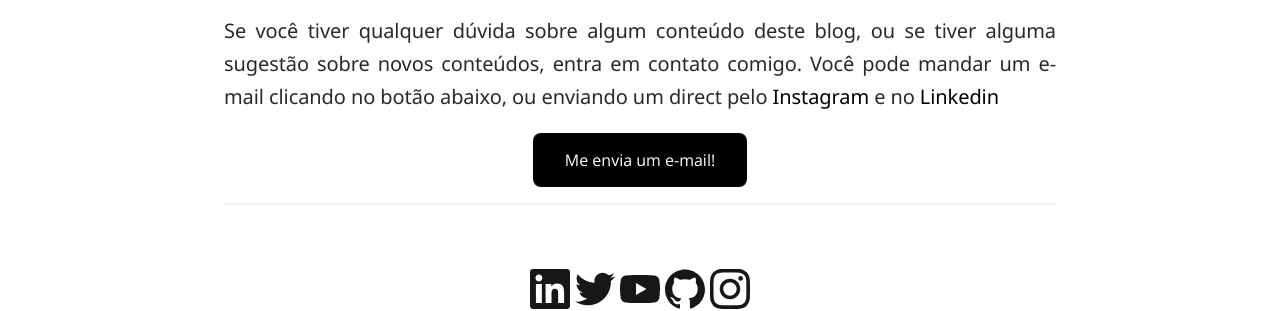
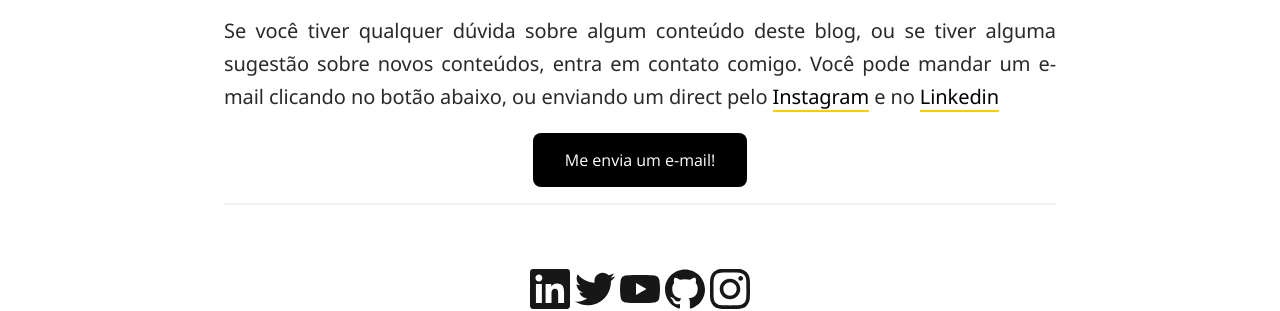
Before and after one commit to luisfredgs/luisfredgs.github.io, a Jekyll site: the page built from contato.html, in a window 1280 px wide. Shown: the part 605-916 px from the top of the page. Built offline with Jekyll 4.4.1, drawn with Linux system fonts in a browser that asks for light colours; comment, search, counter and statistics services are not loaded.

Commit message:
Update custom.css

```diff
--- a/css/custom.css
+++ b/css/custom.css
@@ -223,7 +223,12 @@ ul.list li:before {
     /*text-decoration: underline;*/
     text-decoration: none;
     border-bottom: none;
+    border-bottom: 2px solid #fc0;
     color: #000000;
+}
+
+.main-content ul li a{
+  border-bottom: none;
 }
 
 .main-content ul li a:hover{
```
